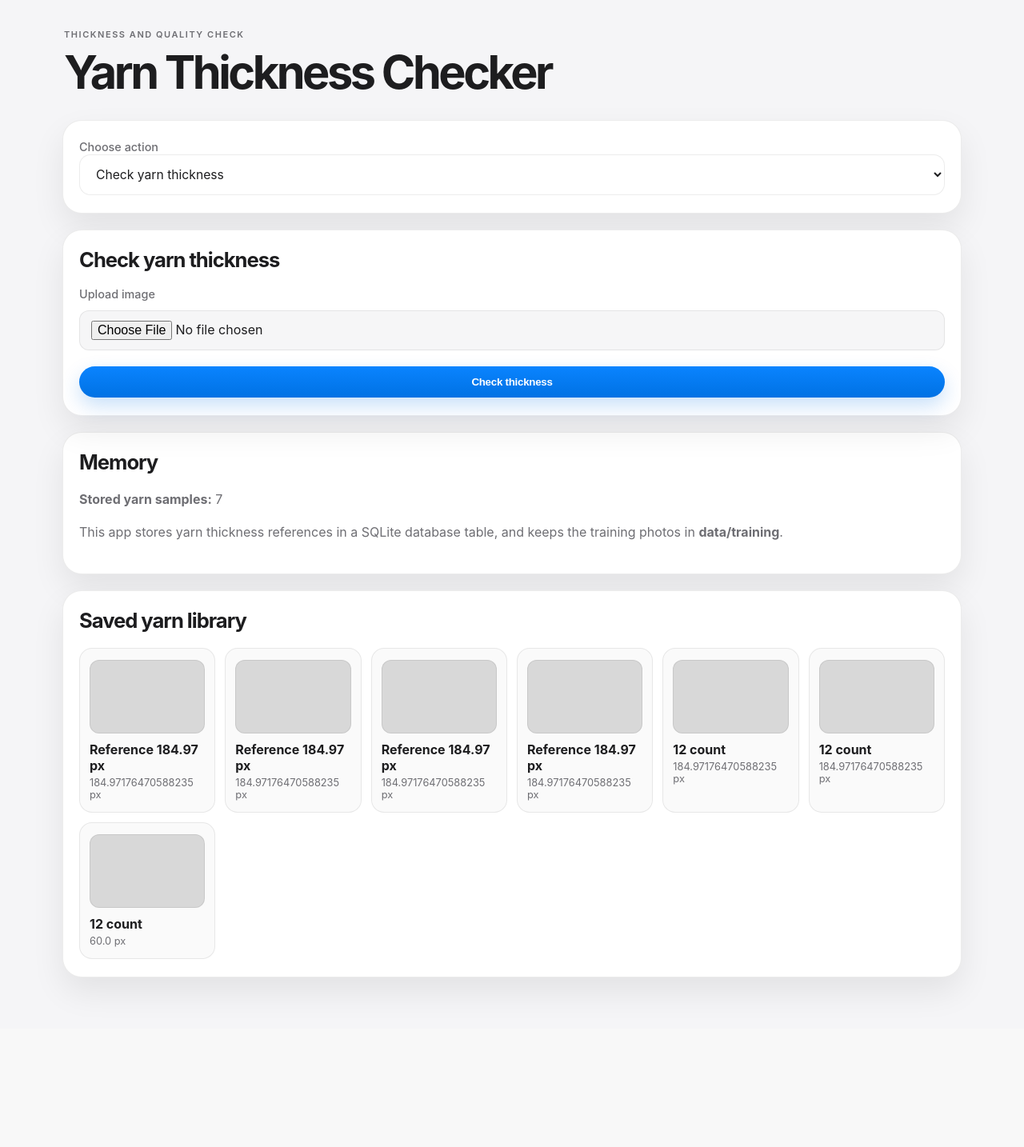
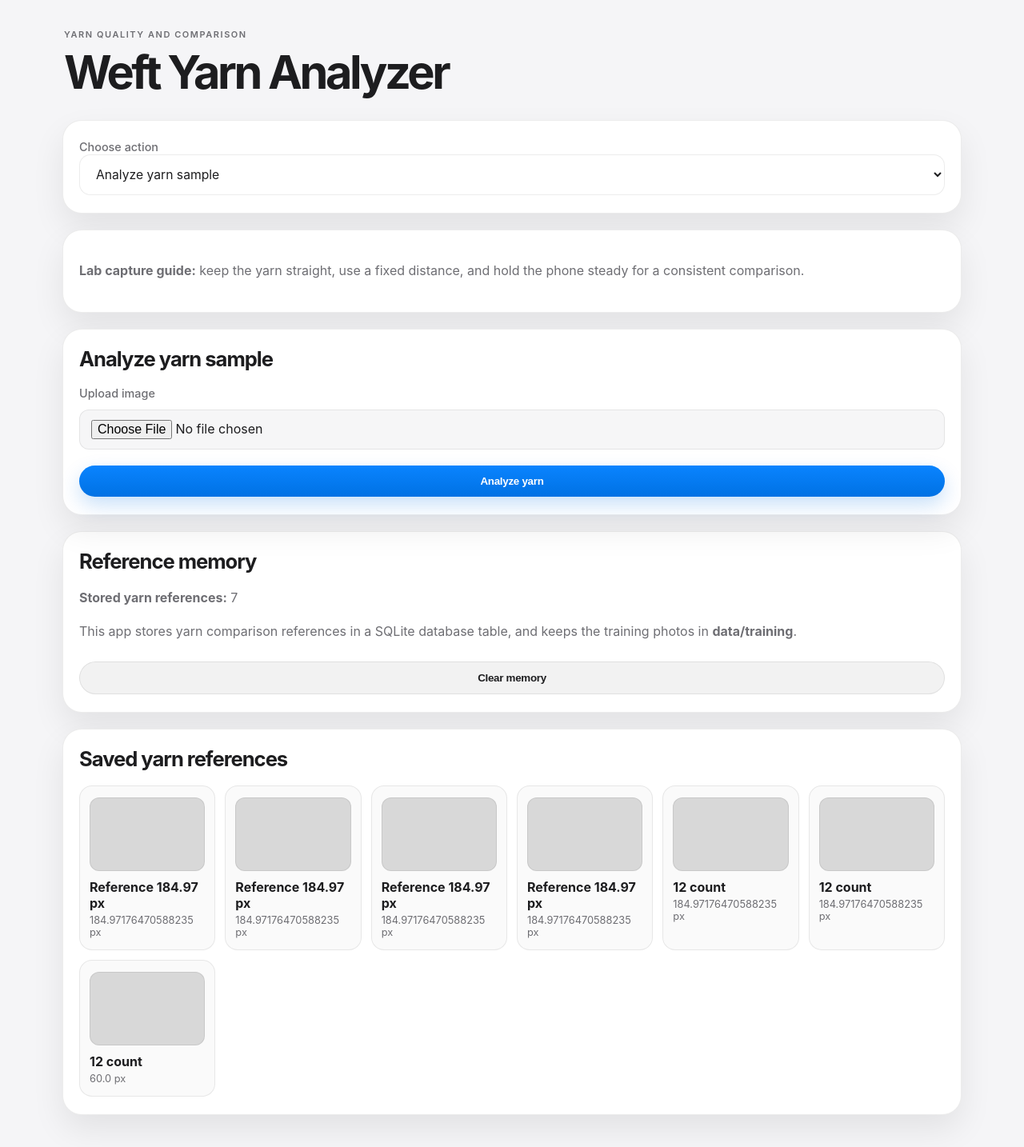
Before and after one commit to rubayatabdullah/yarn-detector, a Flask app: page / in a window 1280 px wide. Shown: the top 1434 px of the page at 80% size. Before the commit the page ends 1240 px from the top, so only its background shows below. Run offline with Flask 3, Linux system fonts and the light colour scheme; data comes from the database, SQL or seed files in the repository.

Commit message:
final polish and added a delete button to clear the memory

```diff
--- a/app.py
+++ b/app.py
@@ -114,6 +114,18 @@ def save_palette(entries):
         )
     conn.commit()
     conn.close()
+
+
+def clear_memory():
+    conn = sqlite3.connect(DB_PATH)
+    conn.execute("DELETE FROM yarn_samples")
+    conn.commit()
+    conn.close()
+
+    if TRAINING_DIR.exists():
+        for file_path in TRAINING_DIR.iterdir():
+            if file_path.is_file():
+                file_path.unlink(missing_ok=True)
 
 
 def normalize_label(label):
@@ -283,6 +295,13 @@ def predict():
     return render_template("index.html", palette=palette, result=result)
 
 
+@app.route("/clear-memory", methods=["POST"])
+def clear_memory_route():
+    clear_memory()
+    flash("Reference memory cleared.")
+    return redirect(url_for("index"))
+
+
 @app.route("/api/detect", methods=["POST"])
 def api_detect():
     image_file = request.files.get("image")
--- a/render.yaml
+++ b/render.yaml
@@ -3,11 +3,9 @@ services:
     name: yarn-detector
     env: python
     plan: free
-    buildCommand: pip install -r requirements.txt
+    buildCommand: pip install --upgrade pip && pip install -r requirements.txt
     startCommand: gunicorn wsgi:app --bind 0.0.0.0:$PORT
     envVars:
-      - key: GEMINI_API_KEY
-        sync: false
       - key: SECRET_KEY
         generateValue: true
       - key: PORT
--- a/requirements.txt
+++ b/requirements.txt
@@ -1,5 +1,4 @@
 Flask==3.1.0
 Pillow==11.0.0
 python-dotenv==1.1.0
-google-genai==1.3.0
 gunicorn==23.0.0
--- a/templates/index.html
+++ b/templates/index.html
@@ -3,7 +3,7 @@
   <head>
     <meta charset="UTF-8" />
     <meta name="viewport" content="width=device-width, initial-scale=1.0" />
-    <title>Yarn Thickness Checker</title>
+    <title>Weft Yarn Analyzer</title>
     <link
       rel="stylesheet"
       href="{{ url_for('static', filename='styles.css') }}"
@@ -13,8 +13,8 @@
     <div class="page-shell">
       <header class="hero">
         <div>
-          <p class="eyebrow">Thickness and quality check</p>
-          <h1>Yarn Thickness Checker</h1>
+          <p class="eyebrow">Yarn quality and comparison</p>
+          <h1>Weft Yarn Analyzer</h1>
         </div>
       </header>
 
@@ -29,15 +29,22 @@
       <section class="card mode-card">
         <label class="field-label" for="mode-select">Choose action</label>
         <select id="mode-select" class="mode-select">
-          <option value="identify">Check yarn thickness</option>
-          <option value="live">Live camera check</option>
-          <option value="train">Add yarn sample</option>
+          <option value="identify">Analyze yarn sample</option>
+          <option value="live">Live camera analysis</option>
+          <option value="train">Add yarn reference</option>
         </select>
       </section>
 
+      <div class="card memory-card">
+        <p>
+          <strong>Lab capture guide:</strong> keep the yarn straight, use a
+          fixed distance, and hold the phone steady for a consistent comparison.
+        </p>
+      </div>
+
       <main class="grid">
         <section class="card panel" id="live-panel" hidden>
-          <h2>Live camera check</h2>
+          <h2>Live camera analysis</h2>
           <div class="camera-box">
             <video id="live-video" autoplay playsinline muted></video>
           </div>
@@ -45,16 +52,16 @@
           <div class="button-row">
             <button type="button" id="start-camera">Start camera</button>
             <button type="button" id="capture-live" class="secondary-btn">
-              Detect now
+              Analyze now
             </button>
           </div>
 
           <div id="live-result" class="live-result">
-            Camera is off. Start it to detect yarn in real time.
+            Camera is off. Start it to analyze the yarn in real time.
           </div>
         </section>
         <section class="card panel" id="train-panel" hidden>
-          <h2>Add yarn sample</h2>
+          <h2>Add yarn reference</h2>
           <form
             action="{{ url_for('train') }}"
             method="post"
@@ -88,7 +95,7 @@
         </section>
 
         <section class="card panel" id="identify-panel">
-          <h2>Check yarn thickness</h2>
+          <h2>Analyze yarn sample</h2>
           <form
             action="{{ url_for('predict') }}"
             method="post"
@@ -107,29 +114,32 @@
               <img id="predict-preview" alt="Predict preview" />
             </div>
 
-            <button type="submit">Check thickness</button>
+            <button type="submit">Analyze yarn</button>
           </form>
         </section>
       </main>
 
       {% if result %}
       <section class="card result-card">
-        <h2>Thickness result</h2>
+        <h2>Analysis result</h2>
         <p><strong>Output:</strong> {{ result.status|title }}</p>
       </section>
       {% endif %}
 
       <section class="card memory-card">
-        <h2>Memory</h2>
-        <p><strong>Stored yarn samples:</strong> {{ palette|length }}</p>
+        <h2>Reference memory</h2>
+        <p><strong>Stored yarn references:</strong> {{ palette|length }}</p>
         <p>
-          This app stores yarn thickness references in a SQLite database table,
+          This app stores yarn comparison references in a SQLite database table,
           and keeps the training photos in <strong>data/training</strong>.
         </p>
+        <form action="{{ url_for('clear_memory_route') }}" method="post">
+          <button type="submit" class="secondary-btn">Clear memory</button>
+        </form>
       </section>
 
       <section class="card">
-        <h2>Saved yarn library</h2>
+        <h2>Saved yarn references</h2>
         {% if palette %}
         <div class="library-grid">
           {% for item in palette %}
@@ -143,7 +153,7 @@
           {% endfor %}
         </div>
         {% else %}
-        <p>No yarn thickness samples saved yet. Add your first sample.</p>
+        <p>No yarn references saved yet. Add your first reference.</p>
         {% endif %}
       </section>
     </div>
```
Also changed, not shown: README.md.
